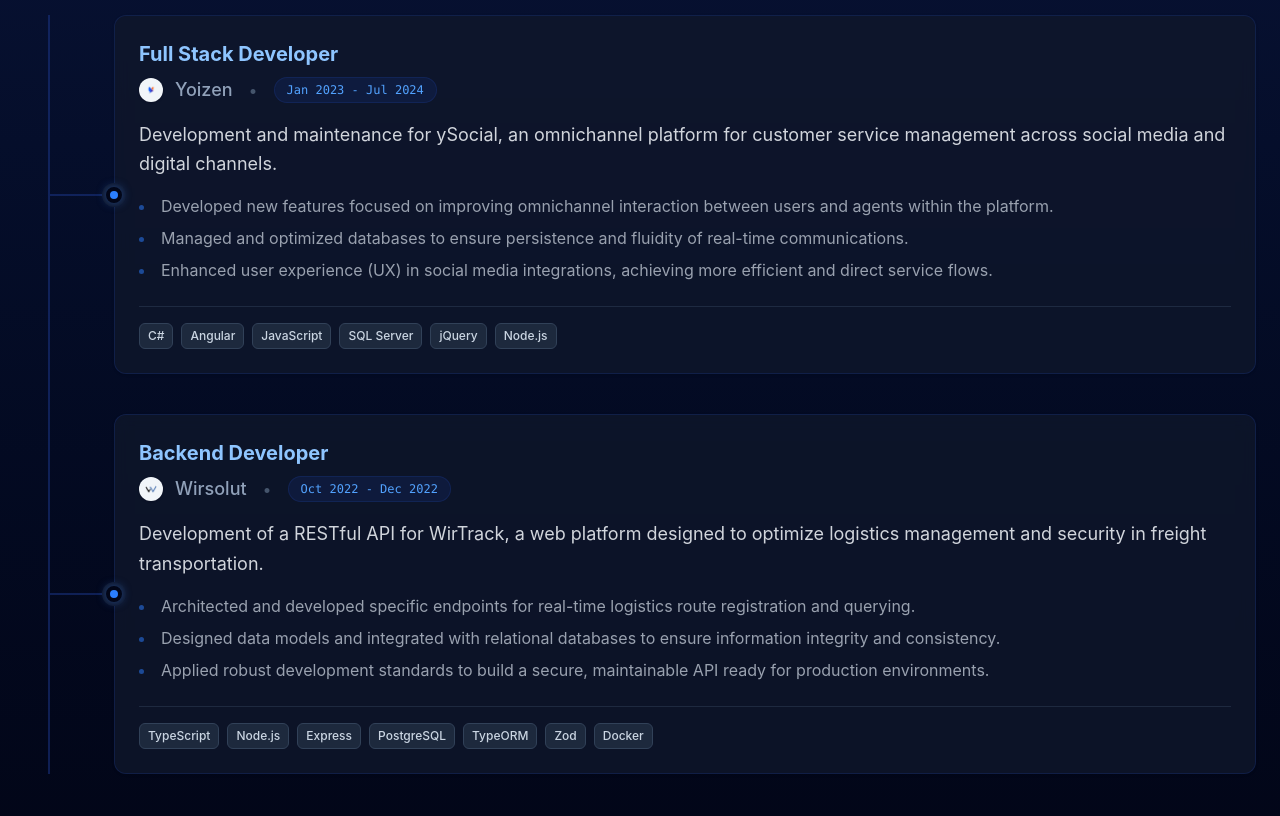
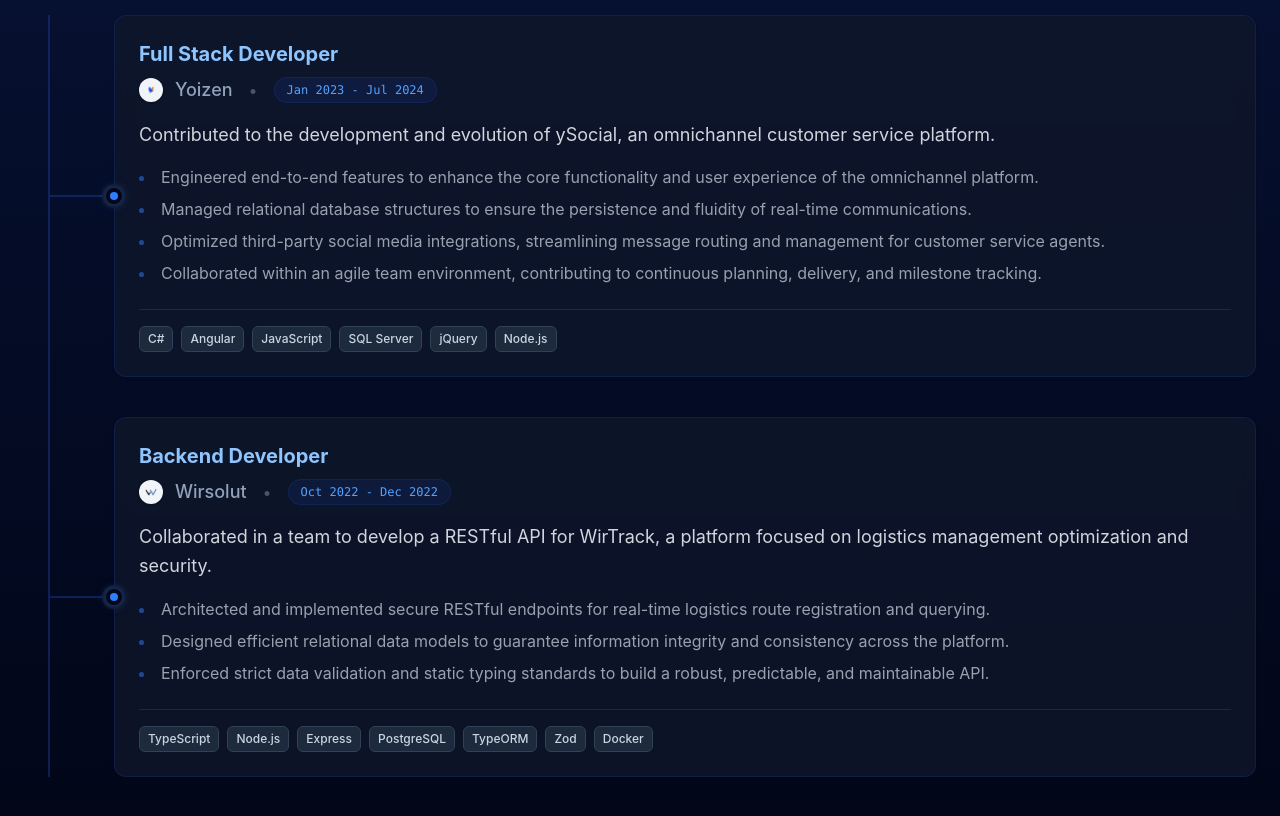
Before and after one commit to TochuGV/portfolio, a React (Vite) app: page / in a window 1280 px wide. Shown: the part 2940-3756 px from the top of the page. Built offline with nearby package versions, Linux system fonts and the light colour scheme.

Commit message:
refactor(experience): update bullet points to focus on impact and architecture

```diff
--- a/src/data/Portfolio.ts
+++ b/src/data/Portfolio.ts
@@ -52,11 +52,12 @@ export const experience: Experience[] = [
       logo: "/companies/yoizen.png"
     },
     details: {
-      summary: "Development and maintenance for ySocial, an omnichannel platform for customer service management across social media and digital channels.",
+      summary: "Contributed to the development and evolution of ySocial, an omnichannel customer service platform.",
       achievements: [
-        "Developed new features focused on improving omnichannel interaction between users and agents within the platform.",
-        "Managed and optimized databases to ensure persistence and fluidity of real-time communications.",
-        "Enhanced user experience (UX) in social media integrations, achieving more efficient and direct service flows."
+        "Engineered end-to-end features to enhance the core functionality and user experience of the omnichannel platform.",
+        "Managed relational database structures to ensure the persistence and fluidity of real-time communications.",
+        "Optimized third-party social media integrations, streamlining message routing and management for customer service agents.",
+        "Collaborated within an agile team environment, contributing to continuous planning, delivery, and milestone tracking."
       ]
     },
     technologies: ["C#", "Angular", "JavaScript", "SQL Server", "jQuery", "Node.js"]
@@ -71,12 +72,12 @@ export const experience: Experience[] = [
       logo: "/companies/wirsolut.png"
     },
     details: {
-      summary: "Development of a RESTful API for WirTrack, a web platform designed to optimize logistics management and security in freight transportation.",
+      summary: "Collaborated in a team to develop a RESTful API for WirTrack, a platform focused on logistics management optimization and security.",
       achievements: [
-        "Architected and developed specific endpoints for real-time logistics route registration and querying.",
-        "Designed data models and integrated with relational databases to ensure information integrity and consistency.",
-        "Applied robust development standards to build a secure, maintainable API ready for production environments."
-      ],
+        "Architected and implemented secure RESTful endpoints for real-time logistics route registration and querying.",
+        "Designed efficient relational data models to guarantee information integrity and consistency across the platform.",
+        "Enforced strict data validation and static typing standards to build a robust, predictable, and maintainable API."
+      ]
     },
     technologies: ["TypeScript", "Node.js", "Express", "PostgreSQL", "TypeORM", "Zod", "Docker"]
   },
```
